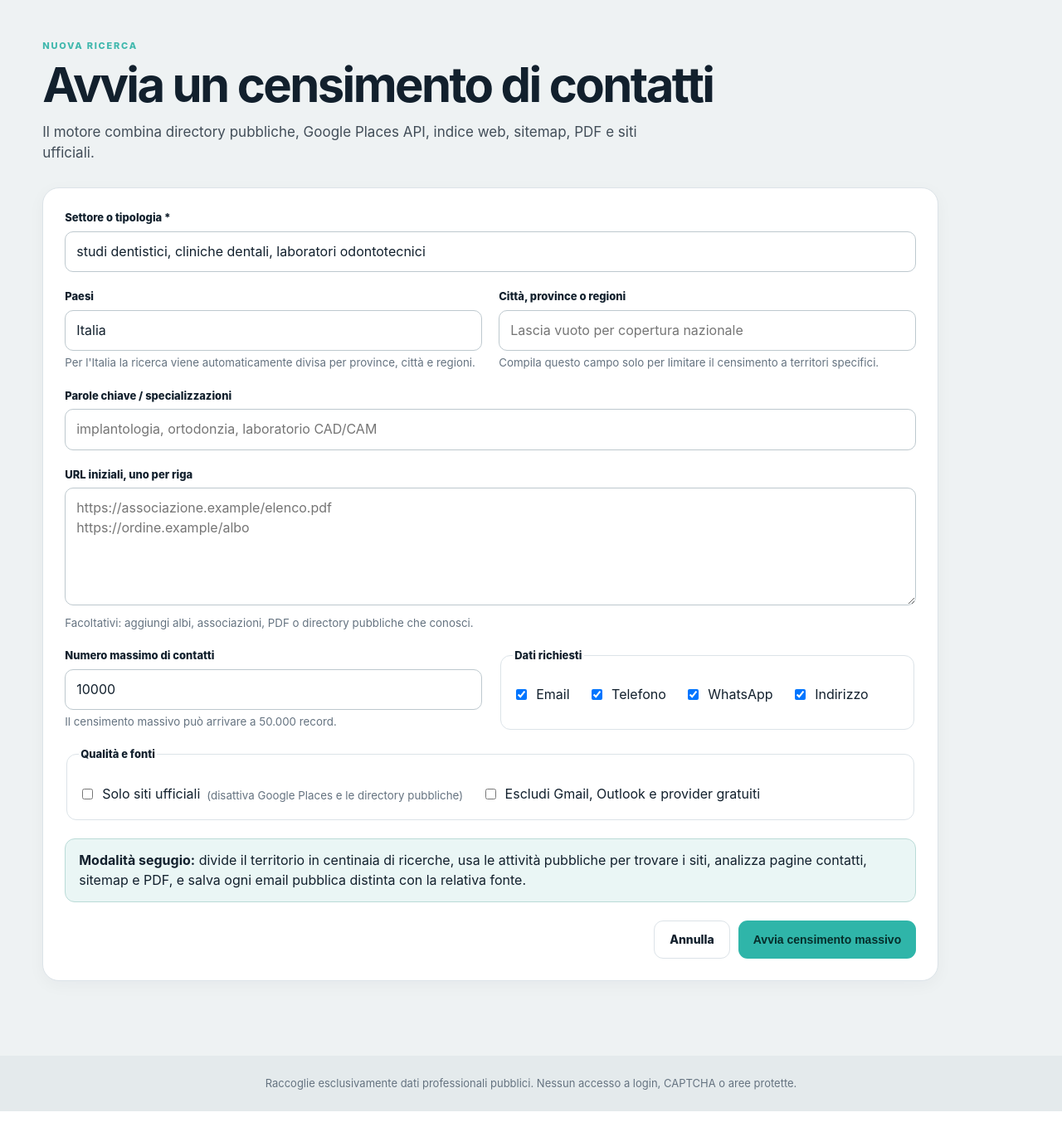
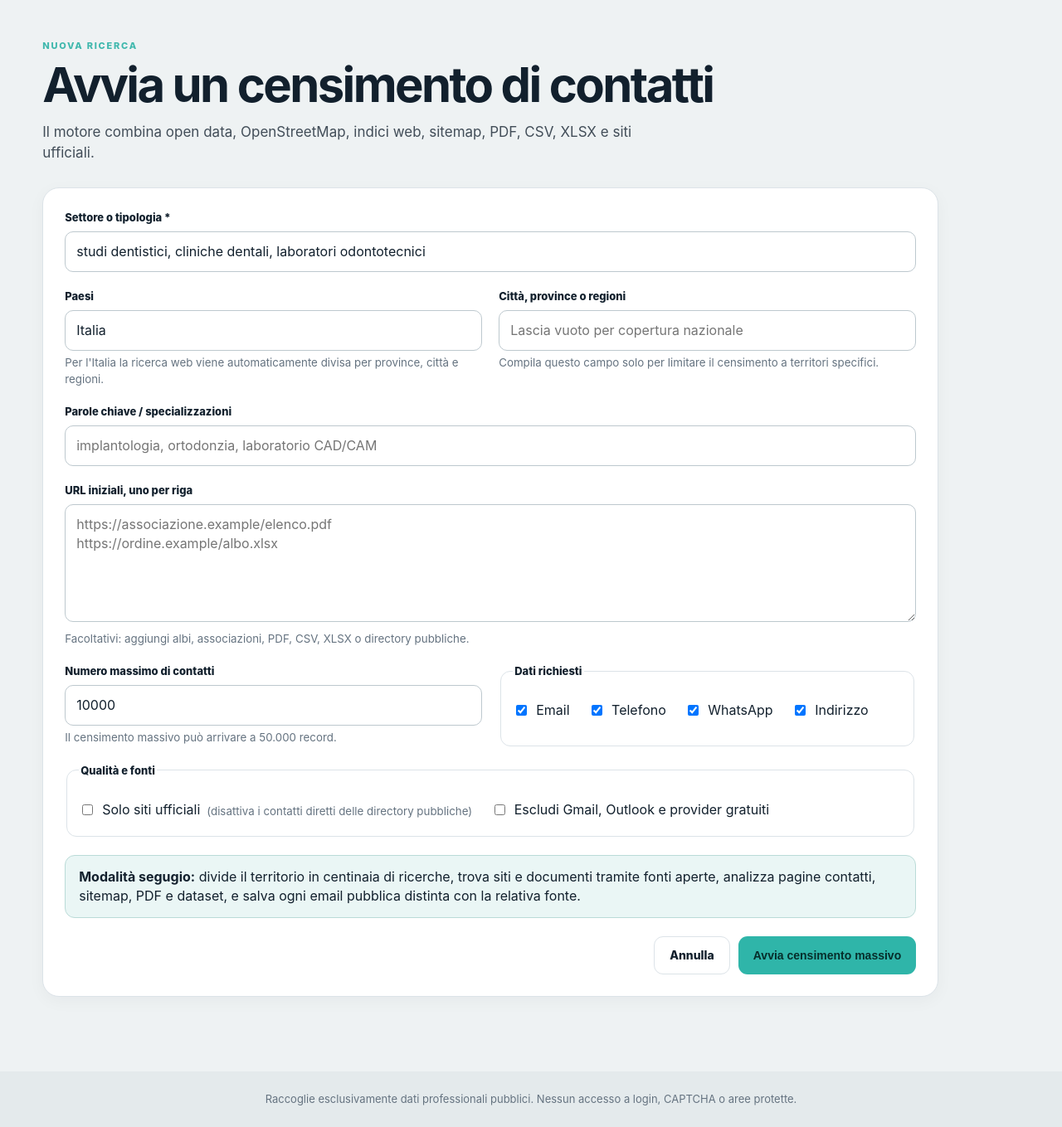
Before and after one commit to buzzskin2026-ship-it/contact-hunter, a FastAPI app: template app/templates/search_form.html in a window 1280 px wide. Shown: the part 78-1437 px from the top of the page at 83% size. Run offline with FastAPI, Linux system fonts and the light colour scheme; the template is opened without the code that fills it, so the values that code supplies are empty.

Commit message:
Describe open data based mass census mode

```diff
--- a/app/templates/search_form.html
+++ b/app/templates/search_form.html
@@ -2,15 +2,15 @@
 {% block title %}Nuova ricerca · Contact Hunter{% endblock %}
 {% block content %}
 <section class="page-heading">
-  <div><span class="eyebrow">NUOVA RICERCA</span><h1>Avvia un censimento di contatti</h1><p>Il motore combina directory pubbliche, Google Places API, indice web, sitemap, PDF e siti ufficiali.</p></div>
+  <div><span class="eyebrow">NUOVA RICERCA</span><h1>Avvia un censimento di contatti</h1><p>Il motore combina open data, OpenStreetMap, indici web, sitemap, PDF, CSV, XLSX e siti ufficiali.</p></div>
 </section>
 <form class="panel search-form" action="/searches" method="post">
   <div class="form-grid">
     <label class="wide"><span>Settore o tipologia *</span><input name="sector" value="studi dentistici, cliniche dentali, laboratori odontotecnici" placeholder="es. studi dentistici, laboratori odontotecnici" required></label>
-    <label><span>Paesi</span><input name="countries" value="Italia" placeholder="Italia, Francia, Germania"><small>Per l'Italia la ricerca viene automaticamente divisa per province, città e regioni.</small></label>
+    <label><span>Paesi</span><input name="countries" value="Italia" placeholder="Italia, Francia, Germania"><small>Per l'Italia la ricerca web viene automaticamente divisa per province, città e regioni.</small></label>
     <label><span>Città, province o regioni</span><input name="cities" placeholder="Lascia vuoto per copertura nazionale"><small>Compila questo campo solo per limitare il censimento a territori specifici.</small></label>
     <label class="wide"><span>Parole chiave / specializzazioni</span><input name="keywords" placeholder="implantologia, ortodonzia, laboratorio CAD/CAM"></label>
-    <label class="wide"><span>URL iniziali, uno per riga</span><textarea name="seed_urls" rows="5" placeholder="https://associazione.example/elenco.pdf&#10;https://ordine.example/albo"></textarea><small>Facoltativi: aggiungi albi, associazioni, PDF o directory pubbliche che conosci.</small></label>
+    <label class="wide"><span>URL iniziali, uno per riga</span><textarea name="seed_urls" rows="5" placeholder="https://associazione.example/elenco.pdf&#10;https://ordine.example/albo.xlsx"></textarea><small>Facoltativi: aggiungi albi, associazioni, PDF, CSV, XLSX o directory pubbliche.</small></label>
     <label><span>Numero massimo di contatti</span><input type="number" name="max_results" value="10000" min="1" max="50000"><small>Il censimento massivo può arrivare a 50.000 record.</small></label>
     <fieldset>
       <legend>Dati richiesti</legend>
@@ -21,11 +21,11 @@
     </fieldset>
     <fieldset class="wide">
       <legend>Qualità e fonti</legend>
-      <label class="check"><input type="checkbox" name="official_sources_only" value="true"> Solo siti ufficiali <small>(disattiva Google Places e le directory pubbliche)</small></label>
+      <label class="check"><input type="checkbox" name="official_sources_only" value="true"> Solo siti ufficiali <small>(disattiva i contatti diretti delle directory pubbliche)</small></label>
       <label class="check"><input type="checkbox" name="exclude_free_email_providers" value="true"> Escludi Gmail, Outlook e provider gratuiti</label>
     </fieldset>
   </div>
-  <div class="notice"><strong>Modalità segugio:</strong> divide il territorio in centinaia di ricerche, usa le attività pubbliche per trovare i siti, analizza pagine contatti, sitemap e PDF, e salva ogni email pubblica distinta con la relativa fonte.</div>
+  <div class="notice"><strong>Modalità segugio:</strong> divide il territorio in centinaia di ricerche, trova siti e documenti tramite fonti aperte, analizza pagine contatti, sitemap, PDF e dataset, e salva ogni email pubblica distinta con la relativa fonte.</div>
   <div class="form-actions"><a class="button ghost" href="/">Annulla</a><button class="button primary" type="submit">Avvia censimento massivo</button></div>
 </form>
 {% endblock %}
```
